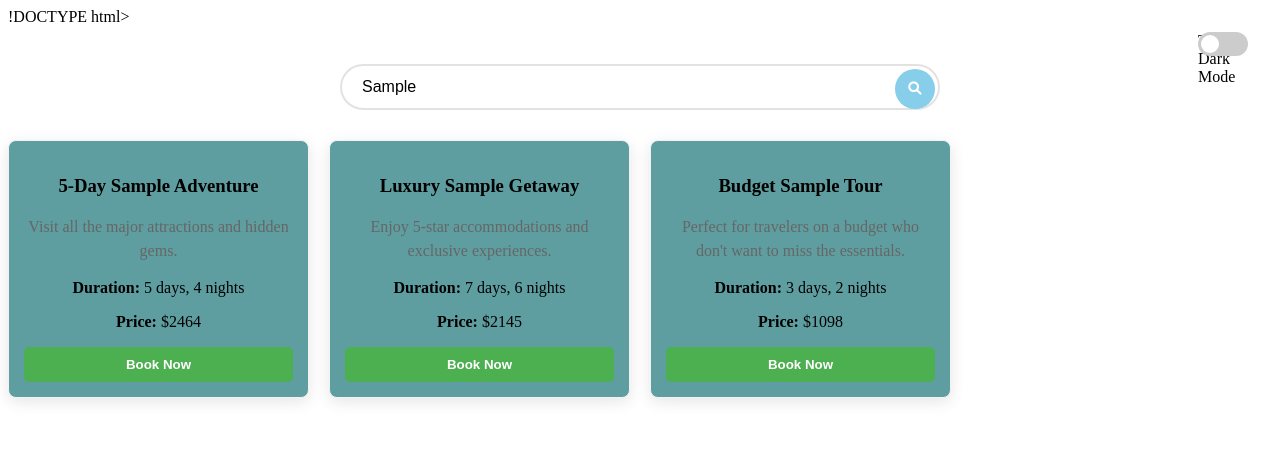
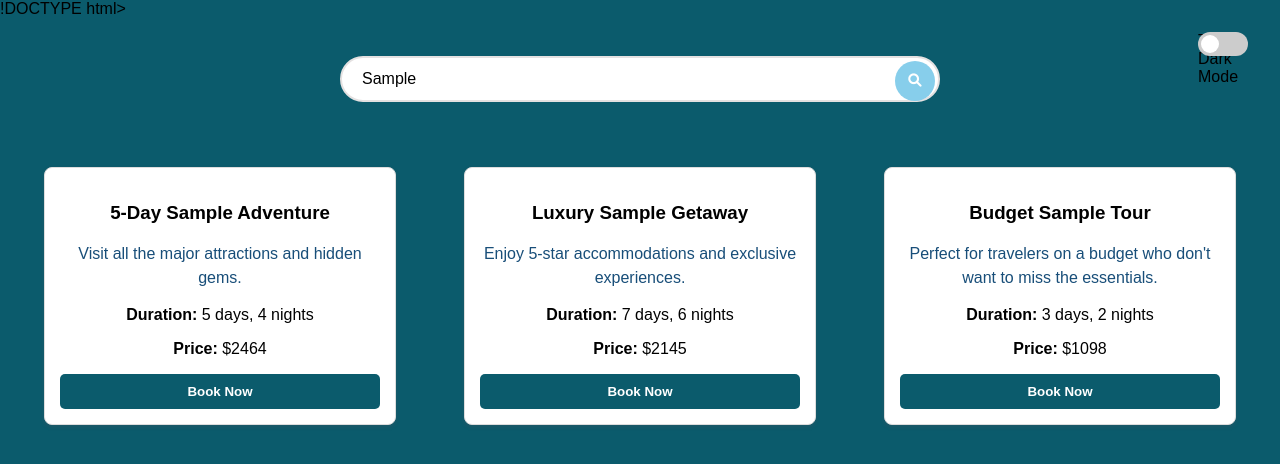
Before and after one commit to prachi-657/Backroad, a plain HTML site: page searchtours.html in a window 1280 px wide. Both pictures are taken after typing "Sample" into the empty fields and a click on the button 915 px from the left and 89 px from the top of the page. Drawn offline with Linux system fonts and the light colour scheme.

Commit message:
resolved issue of  searchtours.css
search tour frame is not in center and color contrast is not matching with theme of website is resolved

```diff
--- a/searchtours.css
+++ b/searchtours.css
@@ -8,6 +8,7 @@
     width: 100%;
     padding: 12px 20px;
     border: 2px solid #e4e1e1;
+    font-family: 'Arial', sans-serif;
     border-radius: 30px;
     font-size: 16px;
   }
@@ -33,6 +34,7 @@
     border: 1px solid #ddd;
     border-radius: 0 0 10px 10px;
     z-index: 1000;
+      font-family: 'Arial', sans-serif;
   }
 
   .search-suggestions div {
@@ -63,7 +65,12 @@
     height: 200px;
     overflow: hidden;
   }
-
+   body {
+    background-color: #0b5b6c;
+    margin: 0;
+    min-height: 100vh;
+    font-family: 'Arial', sans-serif;
+}
   .tour-image {
     width: 100%;
     height: 100%;
@@ -89,6 +96,7 @@
 
   .tour-details {
     padding: 20px;
+      color: white;
   }
 
   .tour-title {
@@ -98,7 +106,7 @@
   }
 
   .tour-description {
-    color: #666;
+    color: #184e79;
     margin: 0 0 15px 0;
     line-height: 1.5;
   }
@@ -107,20 +115,17 @@
     display: flex;
     align-items: center;
     margin-bottom: 15px;
-    color: #555;
+    color: #641919;
   }
 
-  .tour-meta i {
-    margin-right: 8px;
-    color: #4CAF50;
-  }
 
   .book-now-btn {
-    background: #4CAF50;
+    background: #0b5b6c;
     color: white;
     border: none;
     padding: 10px 20px;
     border-radius: 5px;
+    text-decoration: none;
     cursor: pointer;
     font-weight: bold;
     width: 100%;
@@ -128,7 +133,7 @@
   }
 
   .book-now-btn:hover {
-    background: #45a049;
+    background: #0b5b6c;
   }
 
   .book-now-btn i {
@@ -149,17 +154,28 @@
   }
 
   .tour-card {
-    border: 1px solid #f2f2f2;
+    border: 1px solid #ddd;
     border-radius: 8px;
     overflow: hidden;
-    background-color: cadetblue;
-    transition: transform 0.3s;
-  }
+    margin: 15px 0;
+    box-shadow: 0 2px 5px rgba(214, 54, 54, 0.1);
+    text-align: center;
+    max-width: 350px; /* Adjust as needed */
+    margin-left: auto;
+    margin-right: auto;
+}
+
 
   .tour-card:hover {
     transform: translateY(-5px);
   }
-
+#searchResults {
+    display: flex;
+    flex-wrap: wrap;
+    justify-content: center;
+    gap: 20px;
+    padding: 20px;
+}
 body.dark-mode {
     background-color: #222;
     color: #eee;
```
